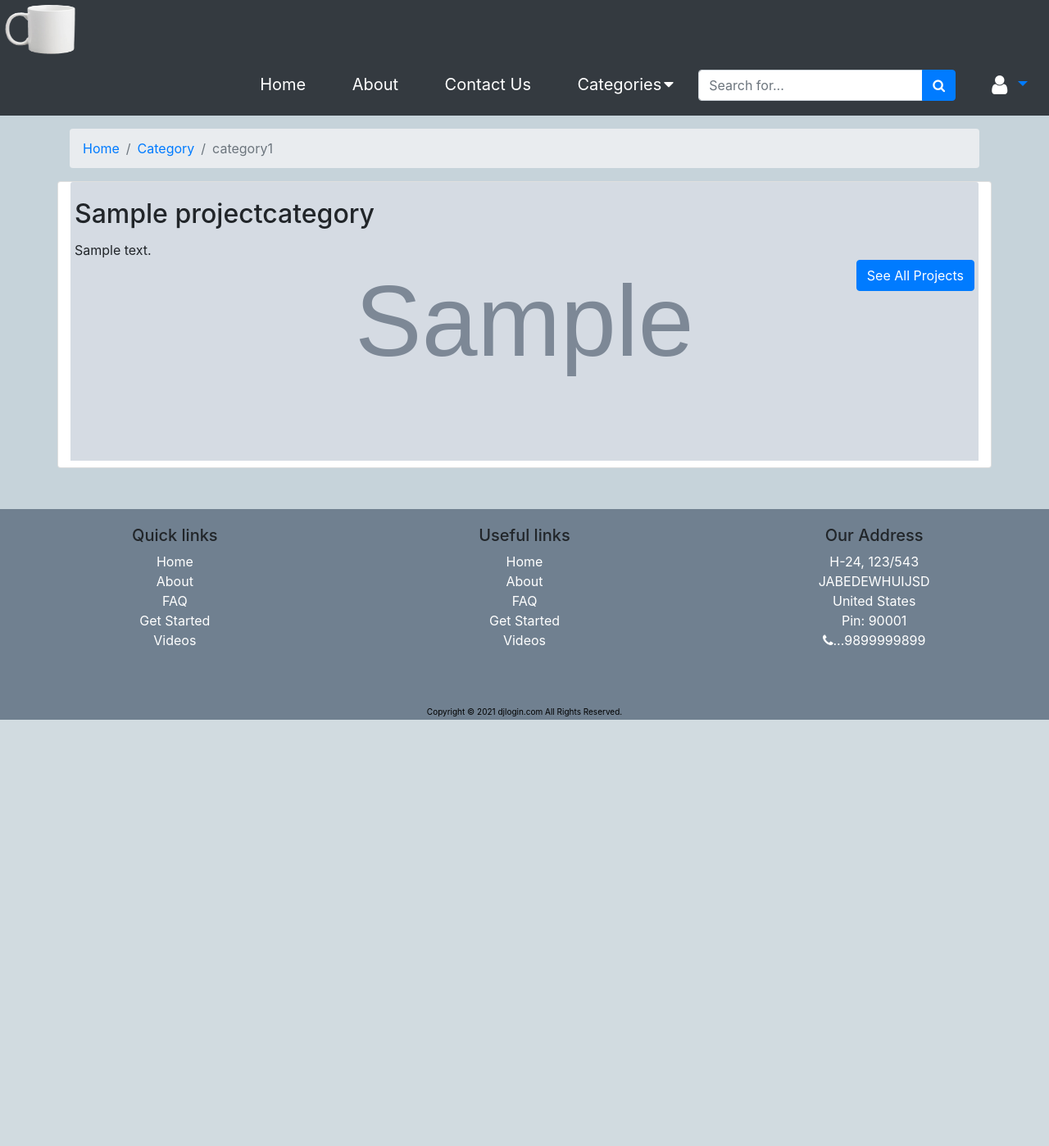
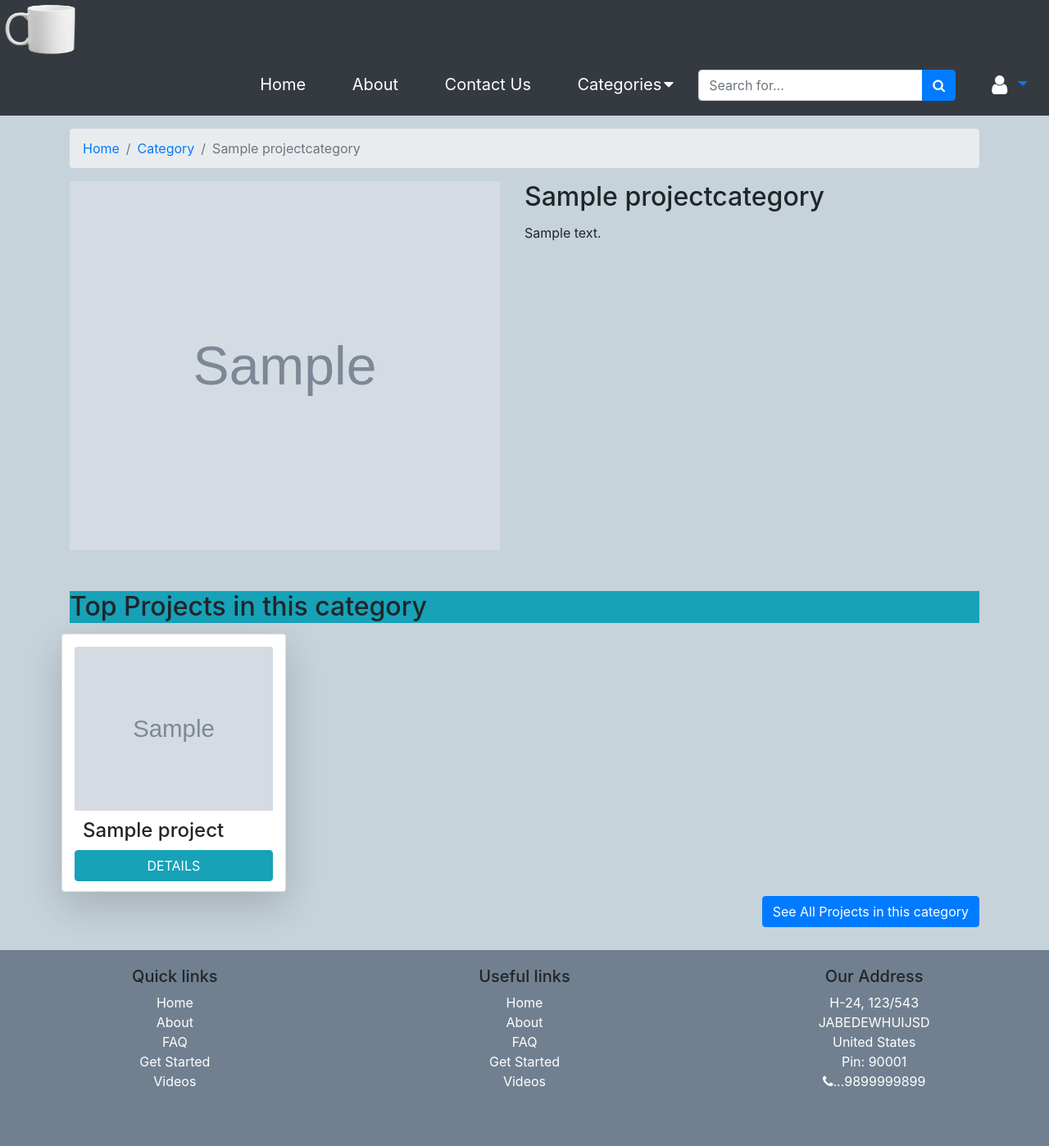
Before and after one commit to Ind20/project, a Django app: page /project/category/1/ in a window 1280 px wide. Shown: the top 1398 px of the page at 82% size. Before the commit the page ends 878 px from the top, so only its background shows below. Run offline with Django 3.2, Linux system fonts and the light colour scheme; tables that the repository leaves empty hold one stand-in row (values such as "Sample post"); grey boxes marked "Sample" are stand-in pictures; some libraries are stand-ins or nearby versions.

Commit message:
category page design and projects page fixes

```diff
--- a/project/views.py
+++ b/project/views.py
@@ -8,24 +8,18 @@ def projects(request):
     projects = project.objects.all()
     return render(request,'project/projects.html', {'projects': projects})
 
-def category(request, id):
-    cat = projectCategory.objects.get(id=id)
-    context = {
-             'cat':cat,
-            }
-    return render(request, 'project/category.html', context)
+def project_detail(request, id):
+    proj = project.objects.get(id=id)
+    return render(request, 'project/project.html', {'proj': proj})
 
 def categories(request):
     categories = projectCategory.objects.all()
     return render(request,'project/categories.html', {'categories': categories})
 
-def project_detail(request, id):
-    proj = project.objects.get(id=id)
-    context = {
-             'proj':proj,
-            }
-    return render(request, 'project/project.html', context)
-
+def category(request, id):
+    projects = project.objects.filter(Project_Category_id=id)[:8]
+    category = projectCategory.objects.get(id=id)
+    return render(request, 'project/category.html', {'category':category, 'projects': projects})
 
 def addproject(request):
     form= projectForm(request.POST or None, request.FILES or None)
--- a/static/css/login.css
+++ b/static/css/login.css
@@ -283,14 +283,20 @@ div p {
       margin-top: 15px;
   }
 
-  .category-wrapper {
-      width: 100%;
-      height: 350px;
-  }
+.category-wrapper {
+    width: 100%;
+    height: auto;
+}
+.project-wrapper {
+    width: 100%;
+    height: auto;
+    margin: 50px 0 50px 0;
+}
+
 
   .cat-img {
       width: 100%;
-      height: 340px;
+      height: 450px;
   }
 
   .tnc {
--- a/template/project/category.html
+++ b/template/project/category.html
@@ -5,27 +5,34 @@
         <ol class="breadcrumb">
             <li class="breadcrumb-item"><a href="/">Home</a></li>
             <li class="breadcrumb-item"><a href="/">Category</a></li>
-            <li class="breadcrumb-item active" aria-current="page">category1</li>
+            <li class="breadcrumb-item active" aria-current="page">{{category.Category_Name}}</li>
         </ol>
     </nav>
-    <div class="row">
-        <div class="card col category-wrapper">
-            <img class="card-img-top cat-img" src="{{cat.Category_Image.url}}" alt="Category image">
-            <div class="card-img-overlay">
-                <h2 class="card-title">{{cat.Category_Name}}</h2>
-                <p class="card-text">{{cat.Category_Description}}</p>
-                <a href="#" class="btn submit-btn btn-primary">See All Projects</a>
-            </div>
+    <div class="row category-wrapper">
+        <div class="col-sm-6 col-12">
+            <img class="cat-img" src="{{category.Category_Image.url}}" alt="Category image">
+        </div>
+        <div class="col-sm-6 col-12">
+            <h2 class="card-title">{{category.Category_Name}}</h2>
+            <p class="card-text">{{category.Category_Description}}</p>
         </div>
     </div>
-    <div class="row project-wrapper">
-        {% for project in projects %}
-        <div class="card img-fluid col-sm-3 project-block shadow-lg">
-            <img class="card-img-top Card-image" src="{{project.Project_Image}}" alt="Card image" style="width:100%">
-            <h4 class="card-title">{{project.Project_Name}}</h4>
-            <a href="projects/{{project.id}}" class="btn btn-info btn-md">DETAILS</a>
+    <div class="project-wrapper">
+        <div class="bg-info">
+            <h2>Top Projects in this category</h2>
         </div>
-        {% endfor %}
+        <div class="row">
+            {% for project in projects %}
+            <div class="card img-fluid col-sm-4 project-block shadow-lg">
+                <img class="card-img-top Card-image" src="{{project.Project_Image.url}}" alt="Card image" style="width:100%">
+                <h4 class="project-title">{{project.Project_Name}}</h4>
+                <a href="project/{{project.id}}" class="btn btn-info btn-md">DETAILS</a>
+            </div>
+            {% endfor %}
+        </div>
+        <div>
+            <a href="#" class="btn submit-btn btn-primary">See All Projects in this category</a>
+        </div>
     </div>
 </div>
 {% include 'djlogin/footer.html' %}
```
Also changed, not shown: template/project/projects.html (+6 -8 lines).
